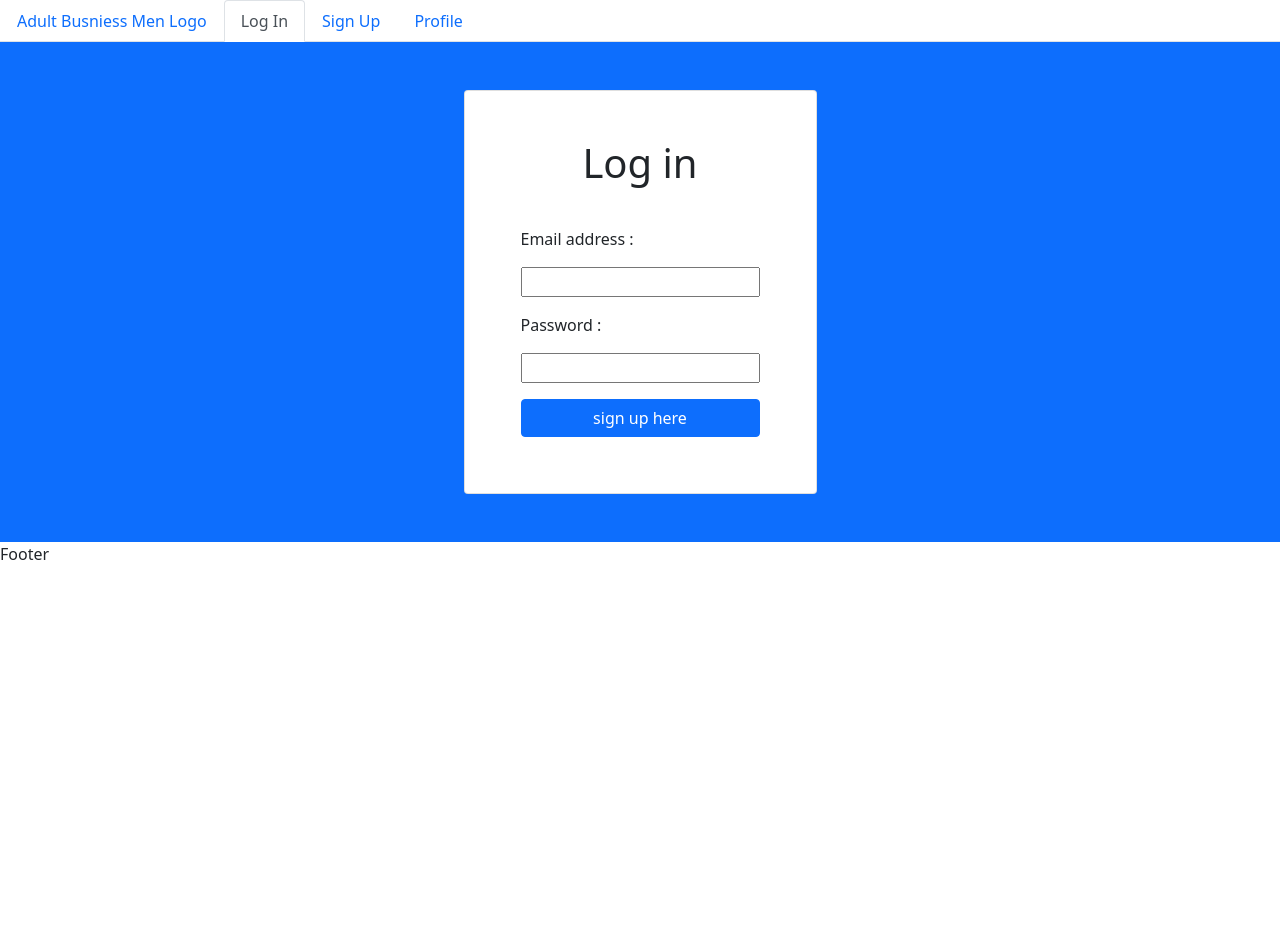
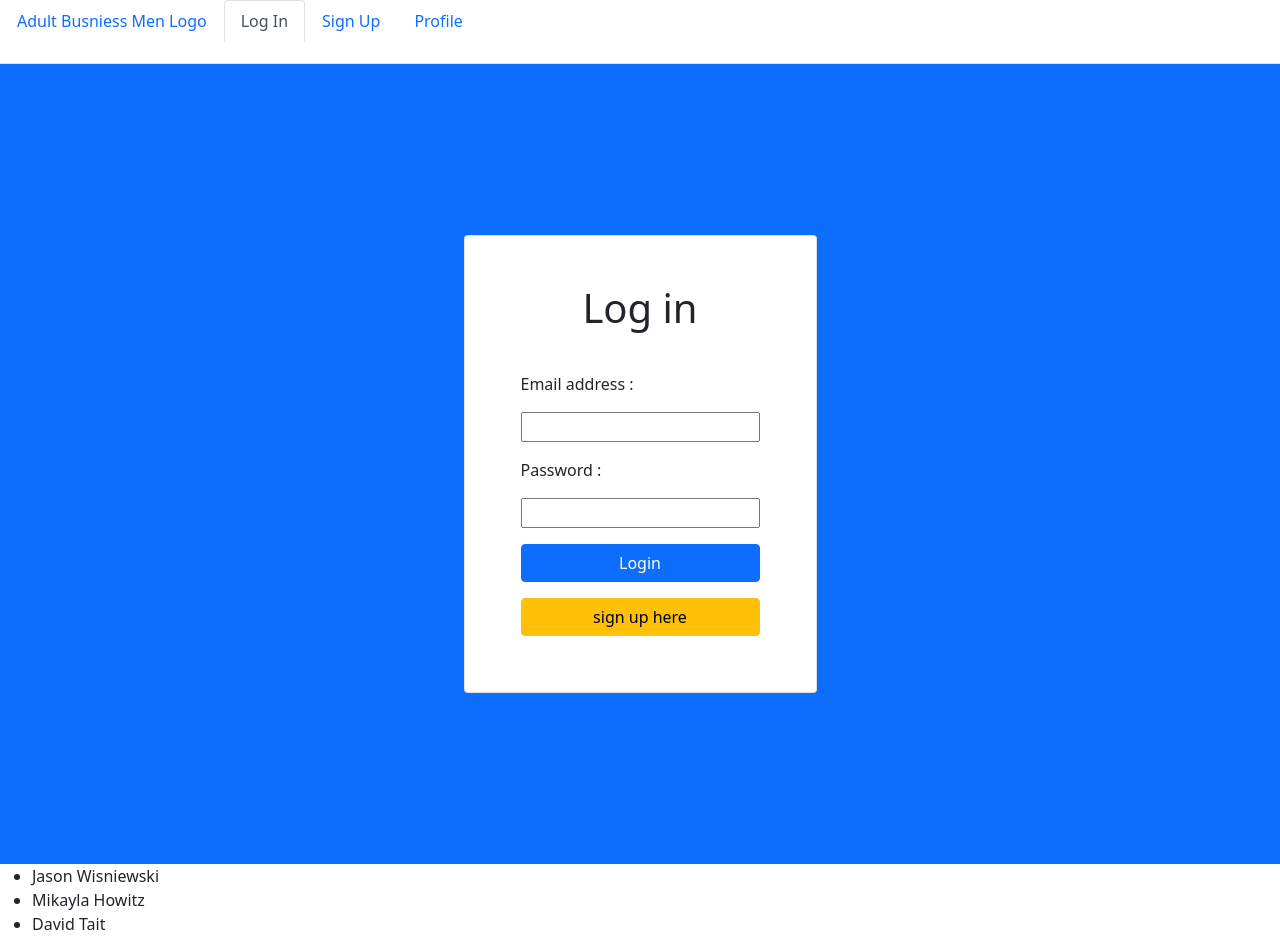
Before and after one commit to mhowitz/business-adultmen, a React (Create React App) app in the folder client/: page / in a window 1280 px wide. Shown: the top 940 px of the page. Before the commit the page ends 800 px from the top, so only its background shows below. Built offline with nearby package versions, Linux system fonts and the light colour scheme.

Commit message:
log in add ons

```diff
--- a/client/src/components/Footer.js
+++ b/client/src/components/Footer.js
@@ -2,7 +2,22 @@ import React from 'react'
 
 const Footer = () => {
   return (
-    <div>Footer</div>
+    <div className="d-flex flex-column justify-content-center">
+      <ul>
+        <li>
+          Jason Wisniewski
+        </li>
+        <li>
+          Mikayla Howitz
+        </li>
+        <li>
+          David Tait
+        </li>
+        <li>
+          Sabriel Gee
+        </li>
+      </ul>
+    </div>
   )
 }
 
--- a/client/src/components/NavBar.js
+++ b/client/src/components/NavBar.js
@@ -2,7 +2,7 @@ import React from 'react'
 
 const Navbar = ({ currentPage, handlePageChange }) => {
   return (
-    <ul className="nav nav-tabs">
+    <ul className="nav nav-tabs height-20">
       <li className="nav-item">
         <a
           href="#home"
--- a/client/src/components/pages/Login.js
+++ b/client/src/components/pages/Login.js
@@ -30,7 +30,9 @@ const Login = () => {
         <label className="p-2" htmlFor="name">Password :</label>
         <input className="m-2" type="text" name="name"/>
 
-        <button className="btn btn-primary m-2"> sign up here</button>
+        <button className="btn btn-primary m-2">Login</button>
+
+        <button className="btn btn-warning m-2"> sign up here</button>
       </form>
 
 
--- a/client/src/index.css
+++ b/client/src/index.css
@@ -14,7 +14,11 @@ body {
 }
 
 .height-100 {
-  height: fit-content;
+  height: 100vh;
+}
+
+.height-20 {
+  height: 8vh;
 }
 
 .red {
```
